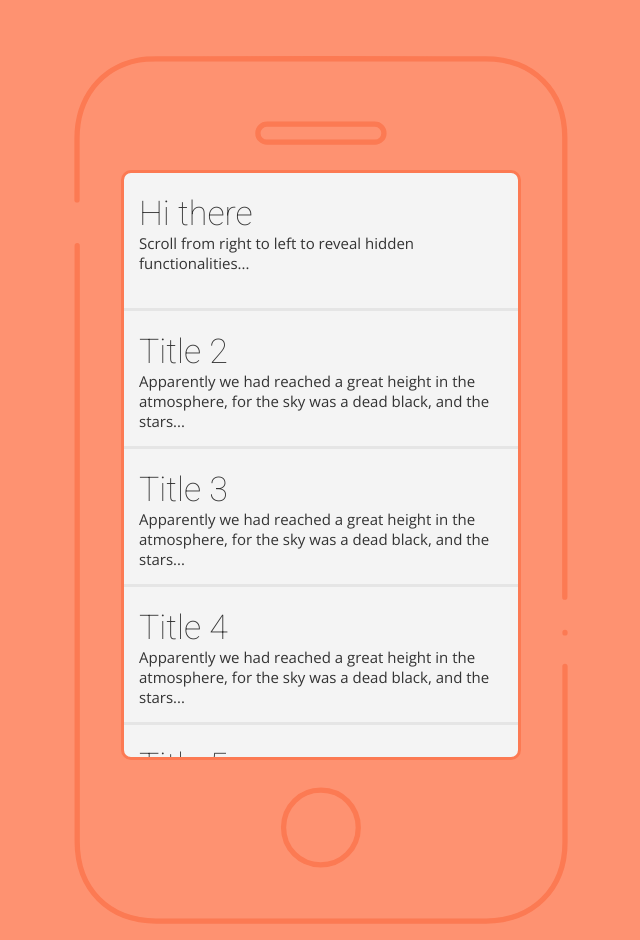
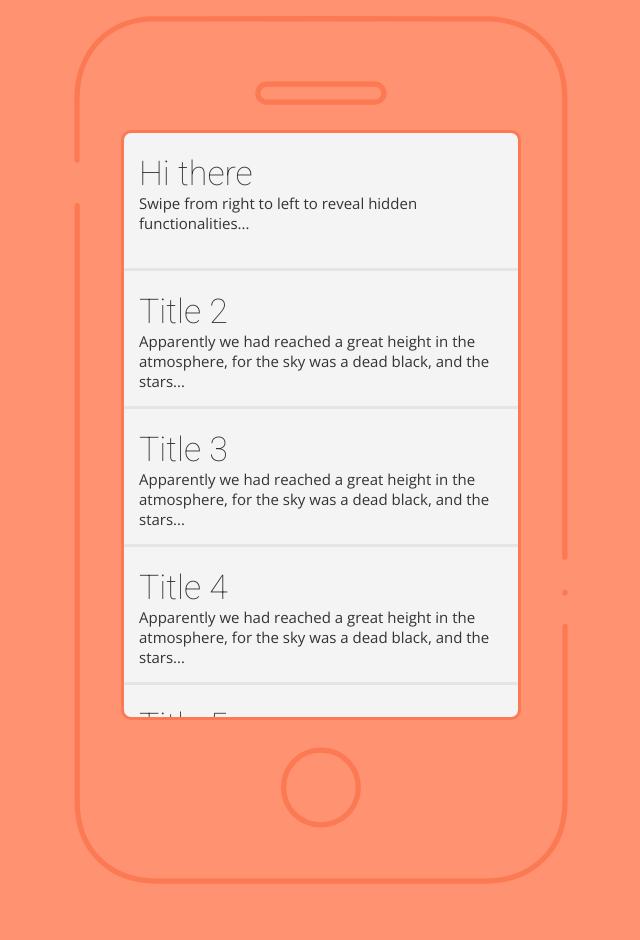
Before and after one commit to phabos/animate-list, a plain HTML site: page index.html in a window 1280 px wide. Shown: the whole page, without its empty margins (319-959 px from the left). After the commit the page ends 900 px from the top, so only its background shows below. Drawn offline with nearby package versions, Linux system fonts and the light colour scheme.

Commit message:
css update

```diff
--- a/assets/css/styles.css
+++ b/assets/css/styles.css
@@ -7,7 +7,7 @@ body {
 }
 
 .phone-container {
-  margin: calc(50% - 600px) auto 0 auto;
+  margin: 0 auto;
   width: 900px;
   position: relative;
 }
--- a/index.html
+++ b/index.html
@@ -40,7 +40,7 @@
                 <li class="swipe">
                   <div class="box">
                     <h1>Hi there</h1>
-                    <p>Scroll from right to left to reveal hidden functionalities...</p>
+                    <p>Swipe from right to left to reveal hidden functionalities...</p>
                   </div>
                   <div class="toolbox trash"><i class="fa fa-trash-o" aria-hidden="true"></i></div>
                   <div class="toolbox view"><i class="fa fa-eye" aria-hidden="true"></i></div>
```
